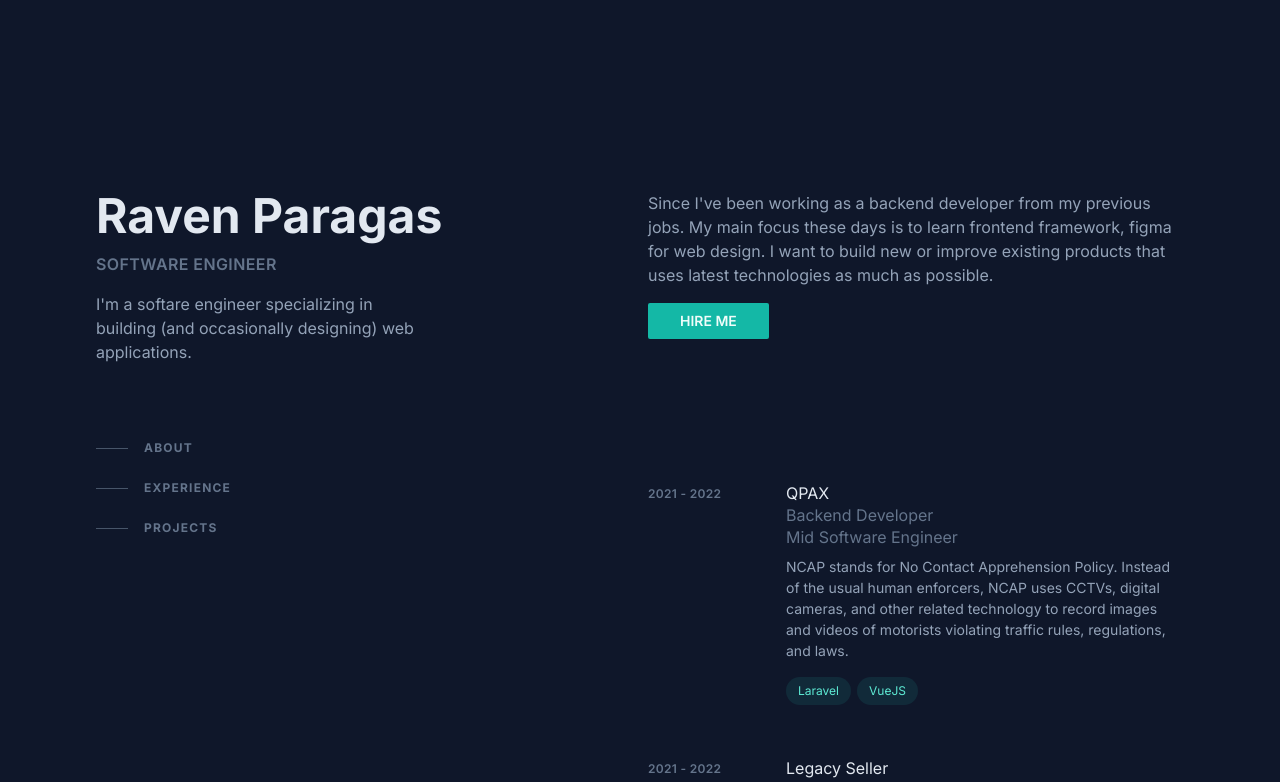
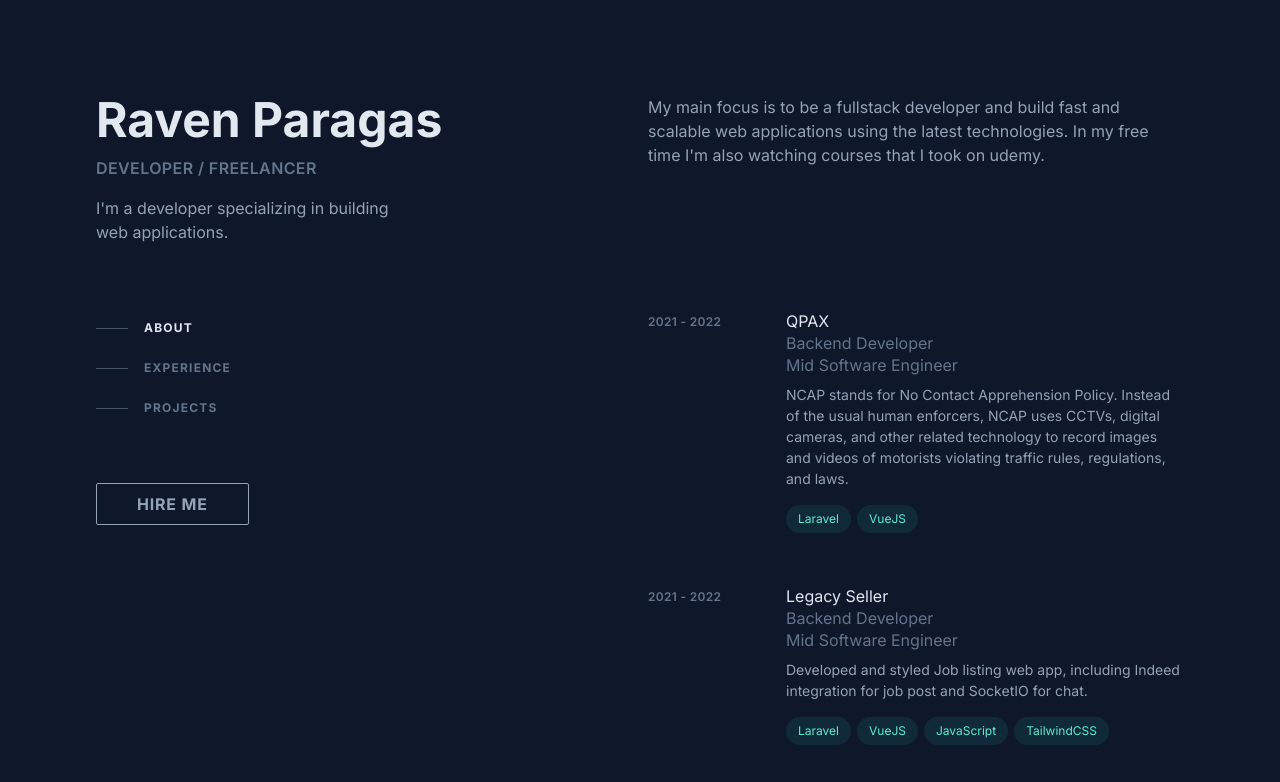
Before and after one commit to ravenpdev/portfolio, a SvelteKit app: page / in a window 1280 px wide. Shown: the top 782 px of the page. Built offline with nearby package versions, Linux system fonts and the light colour scheme.

Commit message:
Add smooth scroll on nav link

```diff
--- a/src/routes/+layout.svelte
+++ b/src/routes/+layout.svelte
@@ -1,9 +1,29 @@
-<script>
+<script lang="ts">
 	import '../app.css';
+
+	let activeLink = 'about';
+
+	let links = ['about', 'experience', 'projects'];
+
+	function handleAnchorClick(e: MouseEvent) {
+		e.preventDefault();
+
+		const link: HTMLAnchorElement | null = e.currentTarget as HTMLAnchorElement;
+		const anchorId = new URL(link?.href).hash.replace('#', '');
+		const section = document.getElementById(anchorId);
+		activeLink = anchorId;
+
+		if (section) {
+			window.scrollTo({
+				top: section.offsetTop - 96,
+				behavior: 'smooth'
+			});
+		}
+	}
 </script>
 
 <div class="bg-slate-900 font-body text-slate-400">
-	<div class="mx-auto min-h-screen max-w-screen-xl px-6 py-12 md:px-12 md:py-20 lg:px-24 lg:py-24">
+	<div class="mx-auto min-h-screen max-w-screen-xl px-6 py-12 md:px-12 md:py-20 lg:px-24 lg:py-0">
 		<div class="lg:flex lg:justify-between lg:gap-4">
 			<header
 				class="lg:sticky lg:top-0 lg:flex lg:max-h-screen lg:w-1/2 lg:flex-col lg:justify-between lg:py-24"
@@ -13,49 +33,44 @@
 						<a href="/">Raven Paragas</a>
 					</h1>
 					<h2 class="mt-3 font-semibold uppercase tracking-wide text-slate-500">
-						Software Engineer
+						Developer / Freelancer
 					</h2>
 					<p class="mt-4 max-w-xs leading-normal">
-						I'm a softare engineer specializing in building (and occasionally designing) web
-						applications.
+						I'm a developer specializing in building web applications.
 					</p>
 					<nav class="nav hidden lg:block">
 						<ul class="mt-16 w-max">
+							{#each links as link}
 								<li>
-								<a class="group flex items-center py-3" href="#about">
+									<a
+										class="group flex items-center py-3"
+										href="#{link}"
+										on:click={handleAnchorClick}
+									>
 										<span
-										class="nav-indicator mr-4 h-px w-8 bg-slate-600 transition-all group-hover:w-16 group-hover:bg-slate-200 group-focus-visible:w-16 group-focus-visible:bg-slate-200 motion-reduce:transition-none"
+											class="nav-indicator mr-4 h-px w-8 bg-slate-600 transition-all group-hover:w-16 group-hover:bg-slate-200 group-focus-visible:w-16 group-focus-visible:bg-slate-200 motion-reduce:transition-none {activeLink ===
+											link
+												? 'w-16 bg-slate-200'
+												: ''}"
 										/>
 										<span
-										class="nav-text text-xs font-bold uppercase tracking-widest text-slate-500 group-hover:text-slate-200 group-focus-visible:text-slate-200"
-										>About</span
+											class="nav-text text-xs font-bold uppercase tracking-widest group-hover:text-slate-200 group-focus-visible:text-slate-200 {activeLink ===
+											link
+												? 'text-slate-200'
+												: 'text-slate-500'}">{link}</span
 										>
 									</a>
 								</li>
-							<li>
-								<a class="group flex items-center py-3" href="#about">
-									<span
-										class="nav-indicator mr-4 h-px w-8 bg-slate-600 transition-all group-hover:w-16 group-hover:bg-slate-200 group-focus-visible:w-16 group-focus-visible:bg-slate-200 motion-reduce:transition-none"
-									/>
-									<span
-										class="nav-text text-xs font-bold uppercase tracking-widest text-slate-500 group-hover:text-slate-200 group-focus-visible:text-slate-200"
-										>Experience</span
-									>
-								</a>
-							</li>
-							<li>
-								<a class="group flex items-center py-3" href="#about">
-									<span
-										class="nav-indicator mr-4 h-px w-8 bg-slate-600 transition-all group-hover:w-16 group-hover:bg-slate-200 group-focus-visible:w-16 group-focus-visible:bg-slate-200 motion-reduce:transition-none"
-									/>
-									<span
-										class="nav-text text-xs font-bold uppercase tracking-widest text-slate-500 group-hover:text-slate-200 group-focus-visible:text-slate-200"
-										>Projects</span
-									>
-								</a>
-							</li>
+							{/each}
 						</ul>
 					</nav>
+
+					<div class="mt-16">
+						<a
+							class="rounded-sm border border-slate-400 px-10 py-2.5 font-bold uppercase tracking-wider text-slate-400 hover:border-teal-500 hover:text-teal-400"
+							href="/resume">Hire me</a
+						>
+					</div>
 				</div>
 			</header>
 			<slot />
--- a/src/routes/+page.svelte
+++ b/src/routes/+page.svelte
@@ -1,5 +1,6 @@
 <script lang="ts">
 	import ExpCard from '$lib/components/ExpCard.svelte';
+	import Footer from '$lib/components/Footer.svelte';
 	import Section from '$lib/components/Section.svelte';
 
 	const jobs = [
@@ -54,16 +55,9 @@
 	<Section title="about" label="About me">
 		<div>
 			<p class="mb-4">
-				Since I've been working as a backend developer from my previous jobs. My main focus these
-				days is to learn frontend framework, figma for web design. I want to build new or improve
-				existing products that uses latest technologies as much as possible.
-			</p>
-
-			<p class="mb-4">
-				<button
-					class="rounded-sm bg-teal-500 px-8 py-2 text-sm font-semibold uppercase text-teal-50 hover:bg-teal-600"
-					>Hire me</button
-				>
+				My main focus is to be a fullstack developer and build fast and scalable web applications
+				using the latest technologies. In my free time I'm also watching courses that I took on
+				udemy.
 			</p>
 		</div>
 	</Section>
@@ -76,4 +70,5 @@
 			{/each}
 		</ol>
 	</Section>
+	<Footer />
 </main>
```
Lines whose indentation alone changed are shown as unchanged.
